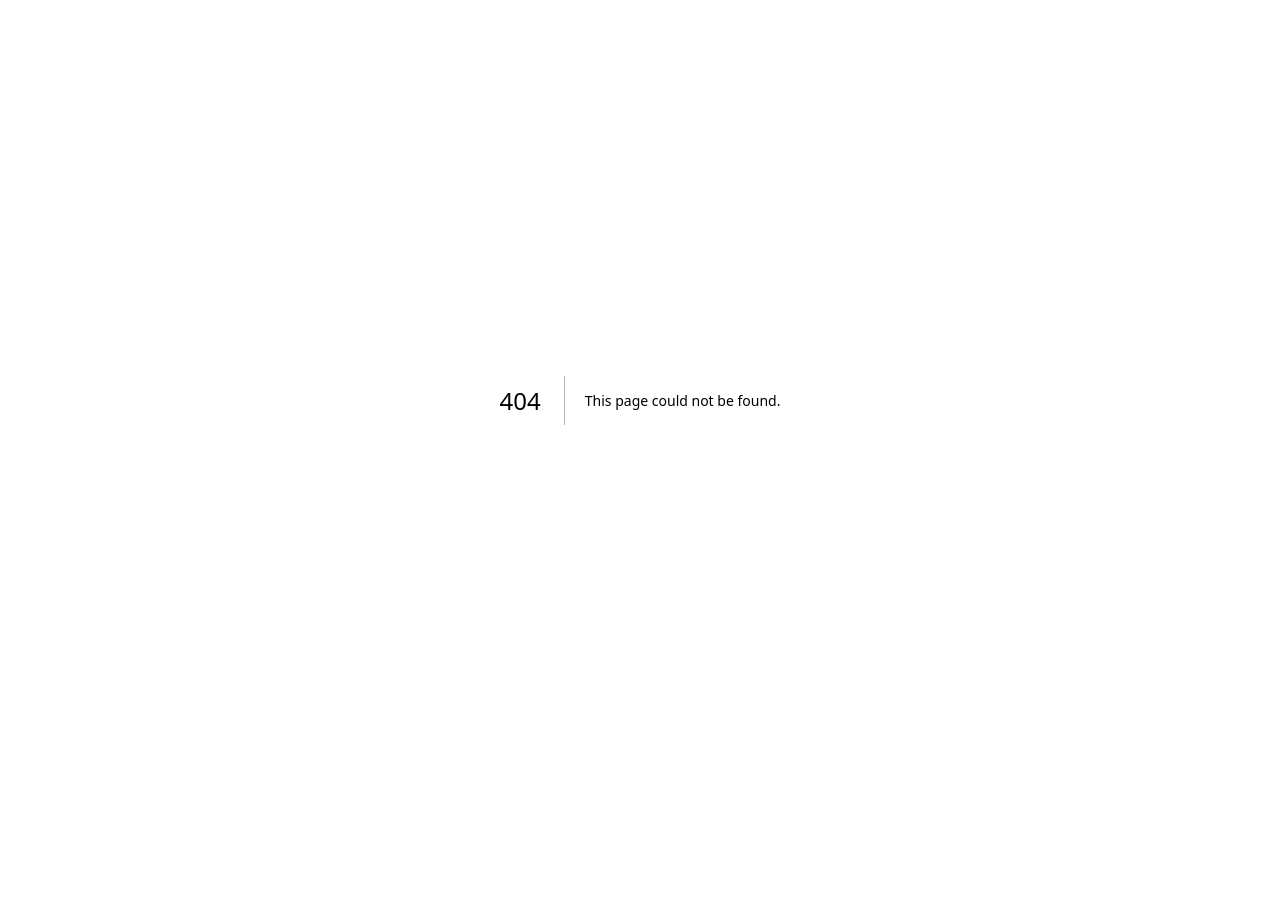
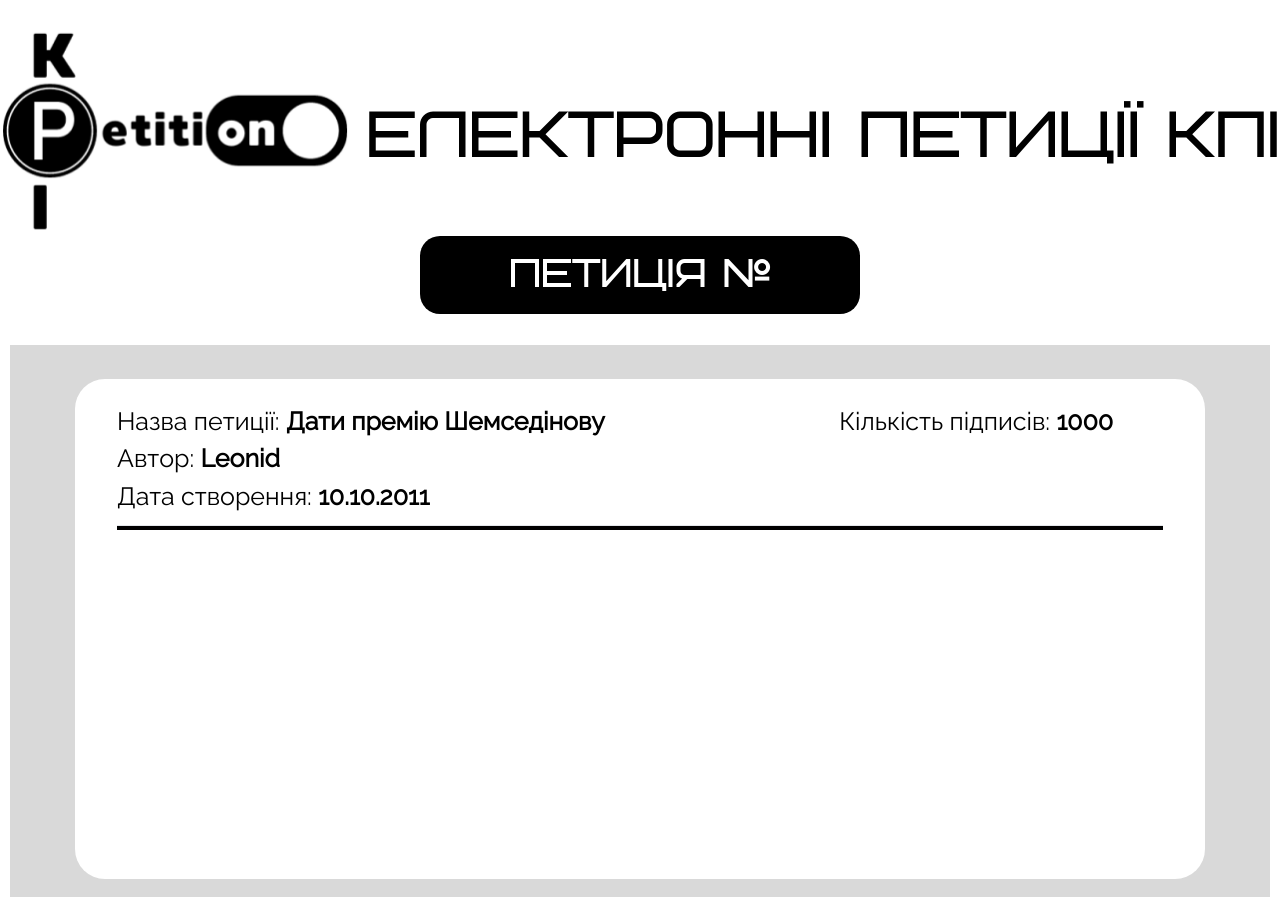
Before and after one commit to petitions-kpi/web, a Next.js app: page /pages/petition-view in a window 1280 px wide. Before the commit this address had no page. Shown: the top 897 px of the page. Before the commit the page ends 800 px from the top, so only its background shows below. Built offline with nearby package versions, Linux system fonts and the light colour scheme.

Commit message:
Created single petition page (#7)
* Created Header component

* Created single petition page

```diff
--- /dev/null
+++ b/src/app/components/header.tsx
@@ -0,0 +1,16 @@
+import "../styles/header.css";
+
+const Header = () => {
+  return (
+      <div className="wrapper">
+        <div className="logo-section">
+          <img src="/img/logo-1.png" alt="KPI Petition" />
+        </div>
+        <div className="text-section">
+          <p className="text">Електронні петиції КПІ</p>
+        </div>
+      </div>
+  );
+};
+
+export default Header;
--- /dev/null
+++ b/src/app/components/label.tsx
@@ -0,0 +1,11 @@
+import "../styles/label.css"
+
+const Label: React.FC<{ title: string }> = ({title}) => {
+  return (
+      <div className="label">
+        <p className="title">{title}</p>
+      </div>
+  );
+};
+
+export default Label;
--- /dev/null
+++ b/src/app/pages/petition-view/PetitonView.tsx
@@ -0,0 +1,32 @@
+const PetitionView = () => {
+  return (
+    <div className="content">
+      <div className="petition-info">
+          <div className="first-line">
+            <div className="petition-name">
+              <span className="info">Назва петиції: </span>
+              <span className="data">Дати премію Шемседінову</span>
+            </div>
+            <div className="petition-count">
+              <span className="info">Кількість підписів: </span>
+              <span className="data">1000</span>
+            </div>
+          </div>
+          <div className="second-line">
+            <span className="info">Автор: </span>
+            <span className="data">Leonid</span>
+          </div>
+          <div className="third-line">
+            <span className="info">Дата створення: </span>
+            <span className="data">10.10.2011</span>
+          </div>
+          <hr />
+      </div>
+      <div className="button">
+        <button>Підписати</button>
+      </div>
+    </div>
+  );
+};
+
+export default PetitionView
--- /dev/null
+++ b/src/app/pages/petition-view/page.tsx
@@ -0,0 +1,14 @@
+import PetitionView from "./PetitonView";
+import Header from "@/app/components/header";
+import "../../styles/petitionView.css"
+import Label from "@/app/components/label";
+
+export default function Petition() {
+  return (
+    <div className="container">
+      <Header />
+      <Label title='Петиція №'/>
+      <PetitionView />
+    </div>
+  );
+}
--- /dev/null
+++ b/src/app/styles/header.css
@@ -0,0 +1,16 @@
+.wrapper {
+  margin-top: -30px;
+  display: flex;
+  justify-content: space-between;
+  align-items: center;
+}
+
+img {
+  max-width: 350px;
+}
+
+p.text {
+  margin-top: -20px;
+  font-family: 'Bicubik';
+  font-size: 65px;
+}
--- /dev/null
+++ b/src/app/styles/label.css
@@ -0,0 +1,16 @@
+.label {
+  background-color: #000;
+  width: 440px;
+  margin: 0 auto;
+  margin-top: -90px;
+  margin-bottom: 31px;
+  border-radius: 20px;
+}
+
+p.title {
+  color: #fff;
+  text-align: center;
+  font-family: 'Bicubik';
+  font-size: 40px;
+  padding: 2% 0;
+}
--- /dev/null
+++ b/src/app/styles/petitionView.css
@@ -0,0 +1,63 @@
+hr {
+  height: 5px;
+  margin-top: 10px;
+  background-color: #000;
+}
+
+button {
+  margin-top: 20px;
+  height: 70px;
+  background-color: #000;
+  width: 262px;
+  border-radius: 20px;
+  color: #fff;
+  font-family: 'Bicubik';
+  font-size: 30px;
+  transition: .3s;
+}
+
+button:hover {
+  background-color: #2d2d2d;
+}
+
+.container {
+  max-width: 1400px;
+  margin: 0 auto;
+}
+
+.content {
+  background-color: #D9D9D9;
+  padding: 34px 65px;
+  margin: 10px;
+}
+
+.petition-info {
+  background-color: #fff;
+  padding: 24px 42px;
+  border-radius: 30px;
+  height: 500px;
+}
+
+.first-line {
+  display: flex;
+  justify-content: space-between;
+}
+
+.first-line .petition-count {
+  margin-right: 50px;
+}
+
+.info {
+  font-family: 'Raleway';
+  font-size: 25px;
+}
+
+.data {
+  font-family: 'Raleway';
+  font-size: 25px;
+  font-weight: 700;
+}
+
+.button {
+  text-align: right;
+}
```
